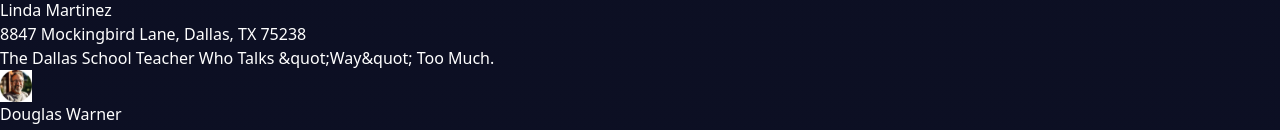
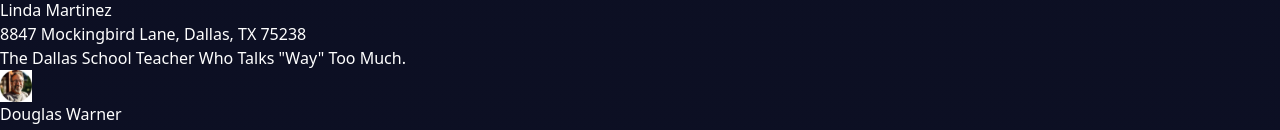
Before and after one commit to AlarmclockUSA/Atlas-Lander, a Next.js app: page / in a window 1280 px wide. Shown: the part 4563-4693 px from the top of the page. Built offline with nearby package versions, Linux system fonts and the light colour scheme.

Commit message:
Fix copy error by replacing &quot; with escaped double quotes

```diff
--- a/src/app/page.tsx
+++ b/src/app/page.tsx
@@ -115,7 +115,7 @@ export default function Home() {
     {
       name: "Linda Martinez",
       address: "8847 Mockingbird Lane, Dallas, TX 75238",
-      description: "The Dallas School Teacher Who Talks &quot;Way&quot; Too Much.",
+      description: "The Dallas School Teacher Who Talks \"Way\" Too Much.",
       image: propertyImages[3],
       avatar: profilePictures[3]
     },
```
